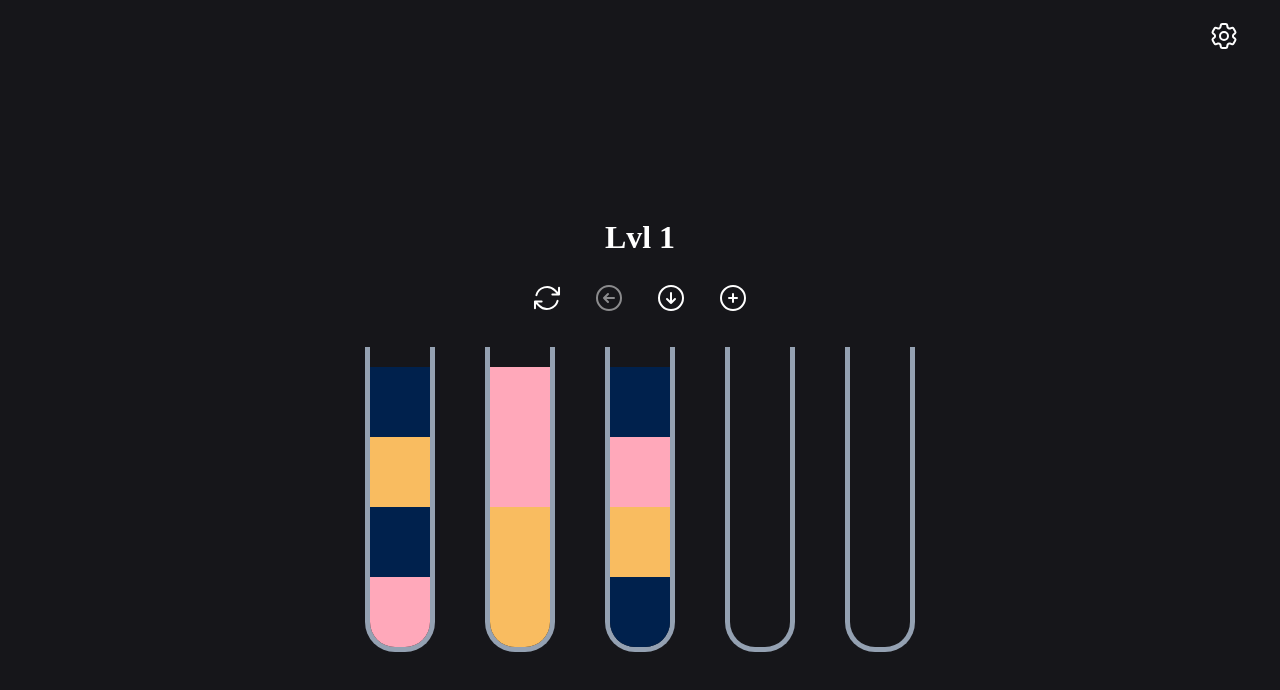
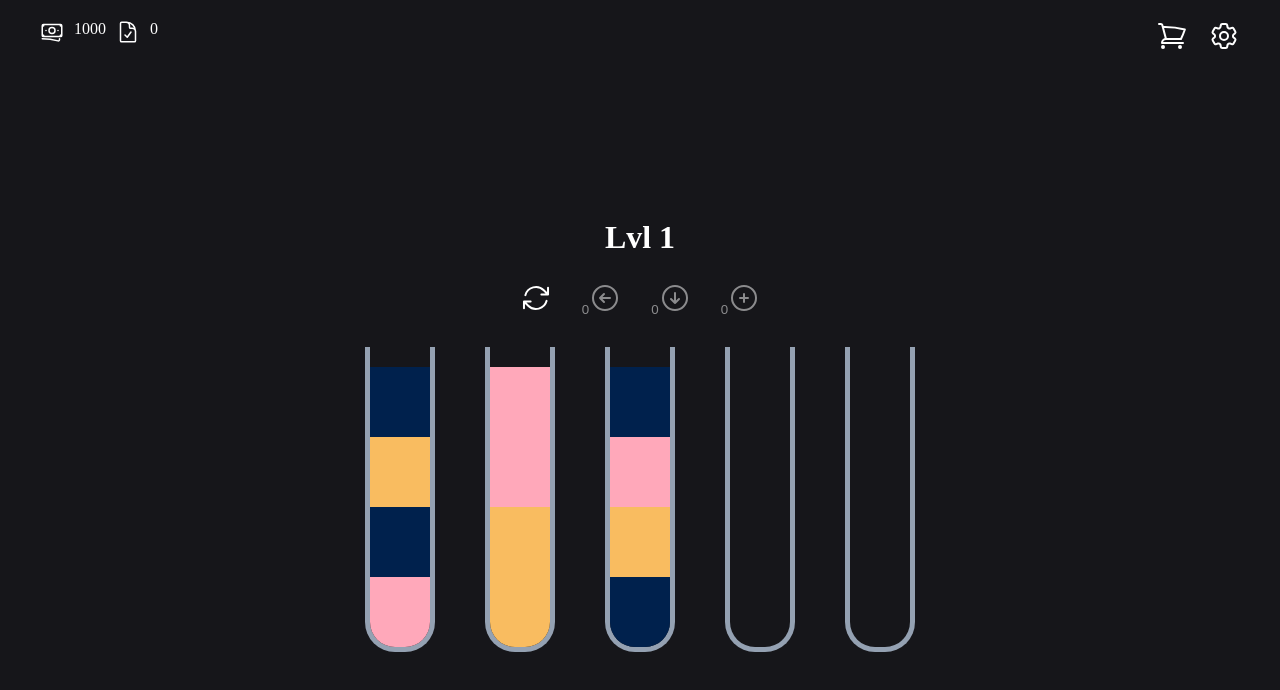
Before and after one commit to Wystov/water-sort, a React (Vite) app: page / in a window 1280 px wide. Shown: the top 690 px of the page. Built offline with nearby package versions, Linux system fonts and the light colour scheme.

Commit message:
feat: add coins, shop with perks, limit perks usage to bought amount

```diff
--- a/src/components/Game/index.tsx
+++ b/src/components/Game/index.tsx
@@ -3,7 +3,8 @@ import { observer } from 'mobx-react-lite';
 
 import { Bottle } from '@/components/Bottle';
 import { GameControls } from '@/components/GameControls';
-import { game } from '@/store';
+import { game } from '@/store/Game';
+import { user } from '@/store/User';
 import { handleBottleClickType, pourFromType } from '@/types';
 import { handleAnimation } from '@/utils/animations/handleAnimation';
 import { moveBottle } from '@/utils/animations/moveBottle';
@@ -68,7 +69,11 @@ export const Game = observer(function Game() {
     }
 
     pourFrom.current = null;
-    if (fromBottom) setFromBottom(false);
+
+    if (isBottlesChanged && fromBottom) {
+      user.decreasePerk('pourFromBottom');
+      setFromBottom(false);
+    }
   };
 
   return (
--- a/src/components/GameControls/index.tsx
+++ b/src/components/GameControls/index.tsx
@@ -8,7 +8,8 @@ import {
   PlusCircleIcon,
 } from '@heroicons/react/24/outline';
 
-import { game } from '@/store';
+import { game } from '@/store/Game';
+import { user } from '@/store/User';
 import { GameControlsProps } from '@/types';
 
 import style from './style.module.scss';
@@ -19,6 +20,7 @@ export const GameControls = observer(function GameControls({
   setFromBottom,
 }: GameControlsProps) {
   const { lvl, isWon, history } = game;
+  const { perks } = user;
 
   const handleReset = () => {
     resetPourFrom();
@@ -31,7 +33,10 @@ export const GameControls = observer(function GameControls({
     game.setLvl(lvl + 1);
   };
   const handleBackInHistory = () => {
+    if (perks.moveBack === 0) return;
+
     game.backInHistory();
+    user.decreasePerk('moveBack');
   };
 
   const handleWaterFromBottom = () => {
@@ -39,7 +44,10 @@ export const GameControls = observer(function GameControls({
   };
 
   const handleAddBottle = () => {
+    if (perks.addBottle === 0) return;
+
     game.addBottle();
+    user.decreasePerk('addBottle');
   };
 
   return (
@@ -64,23 +72,28 @@ export const GameControls = observer(function GameControls({
           <button
             onClick={handleBackInHistory}
             className={style.controlsButton}
-            disabled={!history.length}
+            disabled={!history.length || perks.moveBack === 0}
             title="Move back"
           >
+            {perks.moveBack}
             <ArrowLeftCircleIcon />
           </button>
           <button
             onClick={handleWaterFromBottom}
             className={style.controlsButton}
             title="Pour from bottom"
+            disabled={!fromBottom && perks.pourFromBottom === 0}
           >
+            {perks.pourFromBottom}
             <ArrowDownCircleIcon style={{ color: fromBottom ? 'green' : '' }} />
           </button>
           <button
             onClick={handleAddBottle}
             className={style.controlsButton}
             title="Add bottle"
+            disabled={perks.addBottle === 0}
           >
+            {perks.addBottle}
             <PlusCircleIcon />
           </button>
         </>
--- a/src/components/GameControls/style.module.scss
+++ b/src/components/GameControls/style.module.scss
@@ -5,6 +5,7 @@
 
   &Button {
     cursor: pointer;
+    color: white;
     padding: 5px;
     background-color: transparent;
     border: none;
--- a/src/components/Header/index.tsx
+++ b/src/components/Header/index.tsx
@@ -1,16 +1,24 @@
 import { observer } from 'mobx-react-lite';
 import { Link } from 'react-router-dom';
 
-import { Cog6ToothIcon } from '@heroicons/react/24/outline';
+import { Cog6ToothIcon, ShoppingCartIcon } from '@heroicons/react/24/outline';
+
+import { Stats } from '@/components/Stats';
 
 import style from './style.module.scss';
 
 export const Header = observer(function Header() {
   return (
     <header className={style.header}>
-      <Link to="/settings" title="Settings">
-        <Cog6ToothIcon style={{ width: 32, color: 'white' }} />
-      </Link>
+      <Stats />
+      <div className={style.linksContainer}>
+        <Link to="/shop" title="Shop">
+          <ShoppingCartIcon className={style.btn} />
+        </Link>
+        <Link to="/settings" title="Settings">
+          <Cog6ToothIcon className={style.btn} />
+        </Link>
+      </div>
     </header>
   );
 });
--- a/src/components/Header/style.module.scss
+++ b/src/components/Header/style.module.scss
@@ -3,5 +3,15 @@
   box-sizing: border-box;
   width: 100%;
   padding: 0 40px;
-  justify-content: flex-end;
+  justify-content: space-between;
 }
+
+.linksContainer {
+  display: flex;
+  gap: 20px;
+}
+
+.btn {
+  width: 32px;
+  color: white;
+}
--- a/src/components/Settings/index.tsx
+++ b/src/components/Settings/index.tsx
@@ -5,7 +5,7 @@ import { useNavigate } from 'react-router-dom';
 import { XCircleIcon } from '@heroicons/react/24/outline';
 import { CheckCircleIcon } from '@heroicons/react/24/outline';
 
-import { game } from '@/store';
+import { game } from '@/store/Game';
 
 import style from './Settings.module.scss';
 
--- /dev/null
+++ b/src/components/Shop/index.tsx
@@ -0,0 +1,38 @@
+import { observer } from 'mobx-react-lite';
+import { Link } from 'react-router-dom';
+
+import { PERK_COST } from '@/constants';
+import { user } from '@/store/User';
+
+export const Shop = observer(function Shop() {
+  const { perks, coins } = user;
+
+  const handleBuy = (perk: keyof typeof PERK_COST) => {
+    if (coins < PERK_COST[perk]) return;
+    user.decreaseCoins(PERK_COST[perk]);
+    user.addPerk(perk);
+  };
+
+  return (
+    <main>
+      <h1>Shop</h1>
+      <ul>
+        {Object.entries(perks).map(([perkName, value]) => {
+          const perk = perkName as keyof typeof perks;
+          return (
+            <li key={perk}>
+              {perk}: {value}
+              <button
+                onClick={() => handleBuy(perk)}
+                disabled={coins < PERK_COST[perk]}
+              >
+                Buy for {PERK_COST[perk]}
+              </button>
+            </li>
+          );
+        })}
+      </ul>
+      <Link to="/">Back</Link>
+    </main>
+  );
+});
--- /dev/null
+++ b/src/components/Stats/index.tsx
@@ -0,0 +1,17 @@
+import { observer } from 'mobx-react-lite';
+
+import { BanknotesIcon, DocumentCheckIcon } from '@heroicons/react/24/outline';
+
+import { user } from '@/store/User';
+
+export const Stats = observer(function Stats() {
+  const { coins, wins } = user;
+  return (
+    <div style={{ display: 'flex', gap: '10px' }}>
+      <BanknotesIcon style={{ height: '24' }} />
+      {coins}
+      <DocumentCheckIcon style={{ height: '24' }} />
+      {wins}
+    </div>
+  );
+});
--- a/src/constants/index.ts
+++ b/src/constants/index.ts
@@ -10,3 +10,9 @@ export const COLORS: ColorsType[] = [
   '#078080',
   '#00214d',
 ];
+
+export const PERK_COST = {
+  moveBack: 10,
+  pourFromBottom: 50,
+  addBottle: 100,
+};
--- a/src/router/index.tsx
+++ b/src/router/index.tsx
@@ -3,6 +3,7 @@ import { createBrowserRouter } from 'react-router-dom';
 import { Game } from '@/components/Game';
 import { Layout } from '@/components/Layout';
 import { Settings } from '@/components/Settings';
+import { Shop } from '@/components/Shop';
 
 export const router = createBrowserRouter([
   {
@@ -16,6 +17,10 @@ export const router = createBrowserRouter([
         element: <Settings />,
         path: '/settings',
       },
+      {
+        element: <Shop />,
+        path: '/shop',
+      },
     ],
   },
 ]);
--- a/src/store/index.ts
+++ b/src/store/Game.ts
@@ -1,8 +1,10 @@
-import { makeAutoObservable, toJS } from 'mobx';
+import { makeAutoObservable, reaction, toJS } from 'mobx';
 
 import { BottleType, SetSettingsParams } from '@/types';
 import { createLvlData } from '@/utils/createLvlData';
 import { getBottleWithCount } from '@/utils/getBottleWithCount';
+
+import { user } from './User';
 
 class Game {
   lvl = 1;
@@ -78,3 +80,13 @@ class Game {
 }
 
 export const game = new Game();
+
+reaction(
+  () => game.isWon,
+  (isWon) => {
+    if (isWon) {
+      user.increaseWins();
+      user.increaseCoins(100);
+    }
+  }
+);
--- /dev/null
+++ b/src/store/User.ts
@@ -0,0 +1,39 @@
+import { makeAutoObservable } from 'mobx';
+
+class User {
+  coins = 1000;
+  wins = 0;
+  perks = {
+    moveBack: 0,
+    pourFromBottom: 0,
+    addBottle: 0,
+  };
+
+  constructor() {
+    makeAutoObservable(this);
+  }
+
+  increaseWins() {
+    this.wins += 1;
+  }
+
+  increaseCoins(value: number) {
+    this.coins += value;
+  }
+
+  decreaseCoins(value: number) {
+    this.coins -= value;
+  }
+
+  addPerk(perk: keyof typeof this.perks) {
+    this.perks[perk] += 1;
+  }
+
+  decreasePerk(perk: keyof typeof this.perks) {
+    if (this.perks[perk] > 0) {
+      this.perks[perk] -= 1;
+    }
+  }
+}
+
+export const user = new User();
```
